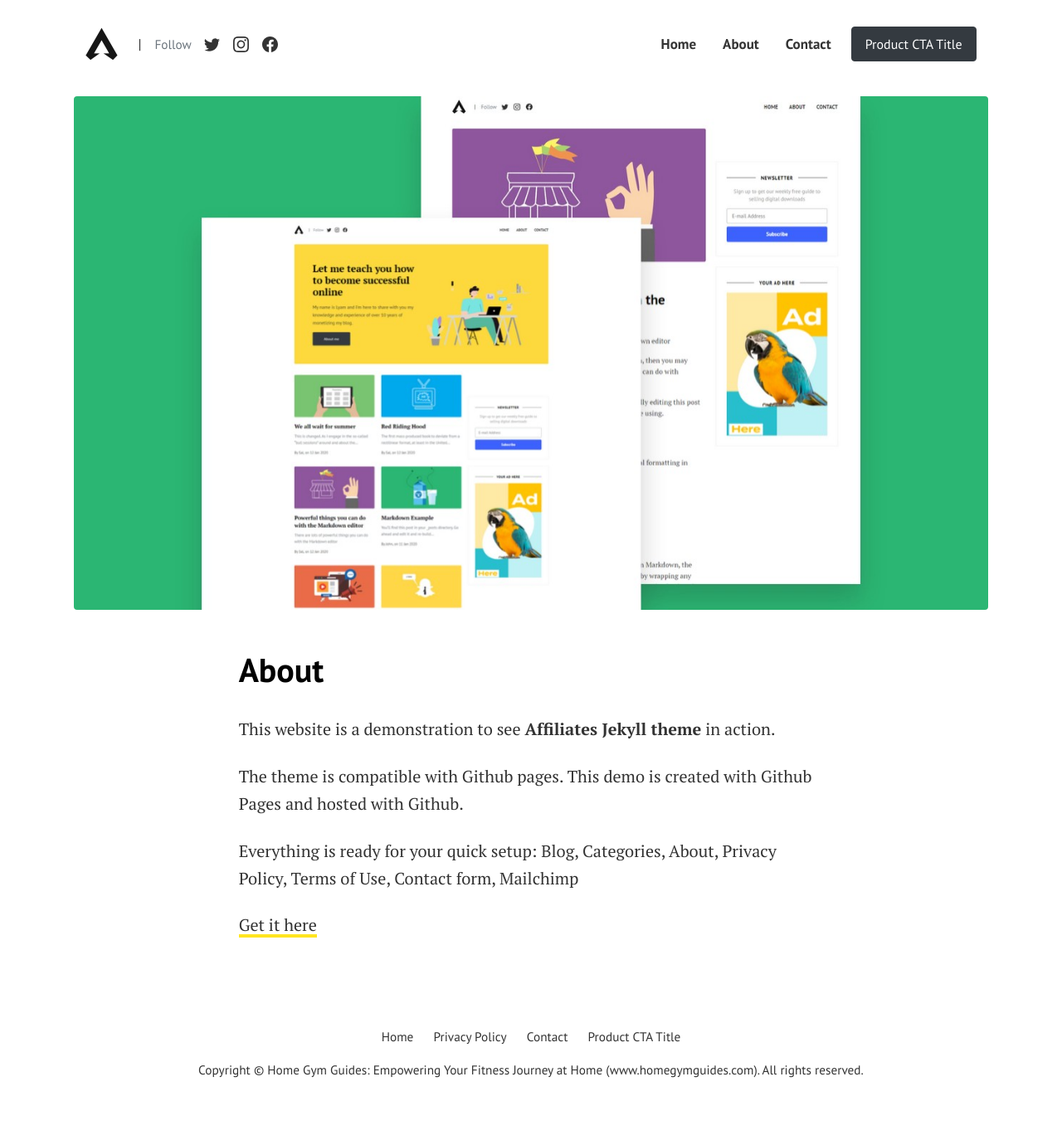
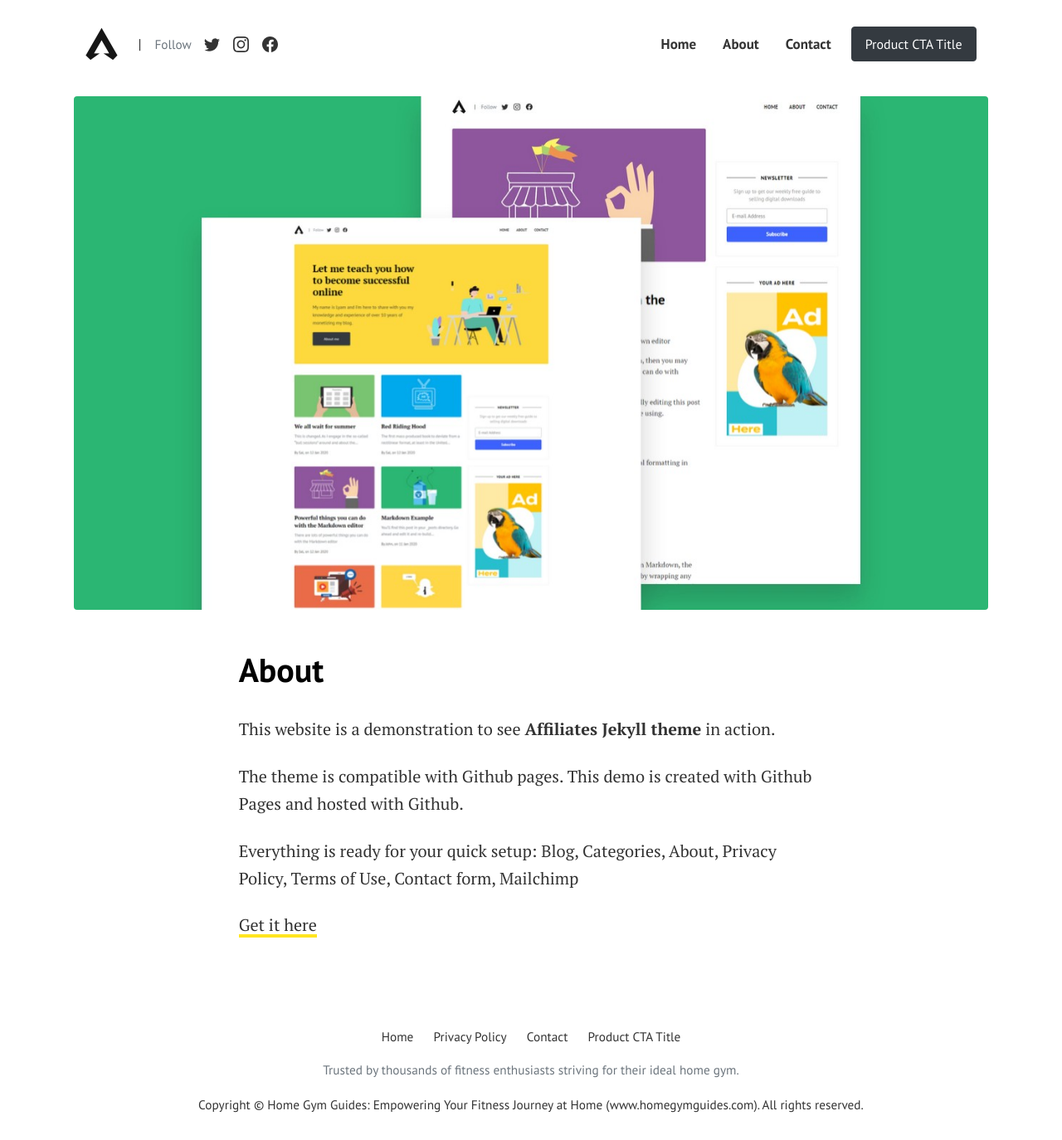
Before and after one commit to ThatMovieGuyOriginal/home-gym-guides, a Jekyll site: the page built from pages/about.md, in a window 1280 px wide and 1374 px high. Shown: the whole window at 83% size. Built offline with Jekyll 4.4.1, drawn with Linux system fonts in a browser that asks for light colours.

Commit message:
Update default.html

```diff
--- a/_layouts/default.html
+++ b/_layouts/default.html
@@ -109,8 +109,20 @@ gtag('config', '{{site.ganalytics}}');
     {% endfor %}
   </ul>
 
+  <!-- Add a subtle line of social proof or trust statement -->
+  <p class="small text-muted mb-2">
+    Trusted by thousands of fitness enthusiasts striving for their ideal home gym.
+  </p>
+
+  <!-- Marketing CTA: you can configure the link and text in _config.yml -->
+  <p class="small mb-3">
+    <a href="{{ site.cta_link }}" class="font-weight-bold" style="color: #28a745; text-decoration: none;">
+      {{ site.cta_text }}
+    </a>
+  </p>
+
   <div class="copyright small">
-    <!-- This outputs the domain you set in _config.yml -->
+    <!-- This outputs the domain and site title from _config.yml -->
     Copyright ©
     <a href="{{ site.url }}">{{ site.title }}</a>
     ({{ site.url | replace: "https://", "" | replace: "http://", "" }}).
```
